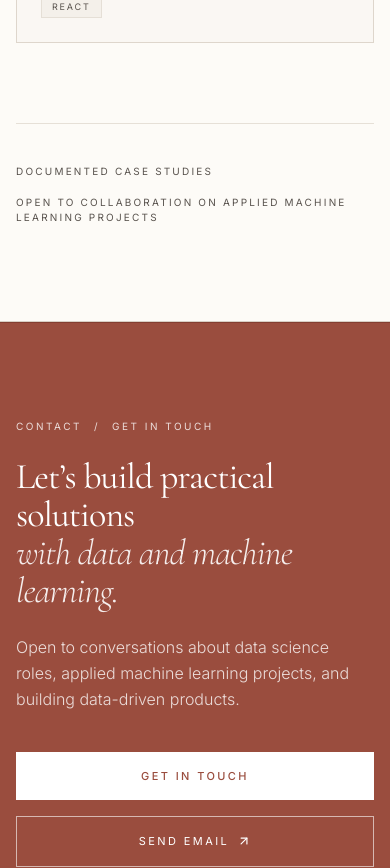
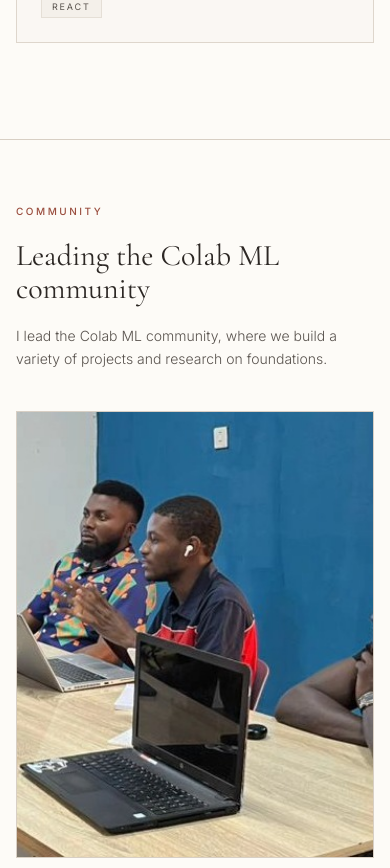
Before and after one commit to kingksjo/kamiyes-portfolio, a Next.js app: page / in a window 390 px wide. Shown: the part 4820-5688 px from the top of the page. Built offline with nearby package versions, Linux system fonts and the light colour scheme.

Commit message:
feat: add community section and remove projects colophon
- Add Community section with Colab ML copy and a cropped portrait
- Place the section between Projects and Footer
- Remove the 'Documented Case Studies' and collaboration lines from the projects section

```diff
--- a/app/page.tsx
+++ b/app/page.tsx
@@ -6,6 +6,7 @@ import { Navbar } from '@/components/Navbar';
 import { Hero } from '@/components/Hero';
 import { LookbookSection } from '@/components/LookbookSection';
 import { EditorialDisciplines } from '@/components/EditorialDisciplines';
+import { CommunitySection } from '@/components/CommunitySection';
 import { Footer } from '@/components/Footer';
 import { ProjectDossierModal } from '@/components/ProjectDossierModal';
 import { ConciergeModal } from '@/components/ConciergeModal';
@@ -37,6 +38,9 @@ export default function HomePage() {
       <LookbookSection
         onSelectProject={(project) => setSelectedProject(project)}
       />
+
+      {/* Community Section */}
+      <CommunitySection />
 
       {/* Footer */}
       <Footer
--- /dev/null
+++ b/components/CommunitySection.tsx
@@ -0,0 +1,42 @@
+'use client';
+
+import React from 'react';
+import Image from 'next/image';
+import { PORTFOLIO_DATA } from '@/lib/data';
+import { Reveal } from '@/components/Reveal';
+
+export function CommunitySection() {
+  const { eyebrow, title, body, image, imageAlt } = PORTFOLIO_DATA.communitySection;
+
+  return (
+    <section id="community" className="w-full py-16 sm:py-24 lg:py-28 border-b border-[#D8CFC4]">
+      <div className="max-w-7xl mx-auto px-4 sm:px-8 lg:px-12 grid grid-cols-1 lg:grid-cols-12 gap-10 lg:gap-12 items-center">
+        <Reveal className="lg:col-span-6 space-y-5">
+          <span className="block text-[10px] sm:text-[11px] uppercase tracking-[0.25em] text-[#9A4D3E] font-medium">
+            {eyebrow}
+          </span>
+
+          <h2 className="font-serif text-3xl sm:text-5xl text-[#2C2724] font-normal leading-[1.1]">
+            {title}
+          </h2>
+
+          <p className="text-sm sm:text-base text-[#59534E] font-light leading-relaxed max-w-md">
+            {body}
+          </p>
+        </Reveal>
+
+        <Reveal delay={0.15} className="lg:col-span-5 lg:col-start-8">
+          <div className="relative w-full aspect-[4/5] overflow-hidden border border-[#D8CFC4] bg-[#F4F0EA]">
+            <Image
+              src={image}
+              alt={imageAlt}
+              fill
+              className="object-cover object-center"
+              sizes="(max-width: 1024px) 100vw, 40vw"
+            />
+          </div>
+        </Reveal>
+      </div>
+    </section>
+  );
+}
--- a/components/LookbookSection.tsx
+++ b/components/LookbookSection.tsx
@@ -274,12 +274,6 @@ export function LookbookSection({ onSelectProject }: LookbookSectionProps) {
           </div>
         )}
 
-        {/* Section Colophon Note */}
-        <Reveal className="mt-20 pt-10 border-t border-[#D8CFC4]/60 flex flex-col sm:flex-row items-start sm:items-center justify-between gap-4 text-[10px] uppercase tracking-[0.22em] text-[#59534E]">
-          <span>Documented Case Studies</span>
-          <span>Open to collaboration on applied machine learning projects</span>
-        </Reveal>
-
       </div>
     </section>
   );
--- a/lib/data.ts
+++ b/lib/data.ts
@@ -114,6 +114,13 @@ export const PORTFOLIO_DATA = {
       githubUrl: "https://github.com/kingksjo/luxe-voice-retail",
     }
   ],
+  communitySection: {
+    eyebrow: "Community",
+    title: "Leading the Colab ML community",
+    body: "I lead the Colab ML community, where we build a variety of projects and research on foundations.",
+    image: "/community-portrait.jpg",
+    imageAlt: "Kamiye Sharaye leading a discussion with members of the Colab ML community",
+  },
   projectsSection: {
     eyebrow: "Projects",
     title: "Work I've done",
```
Also changed, not shown: public/community-portrait.jpg (added).
